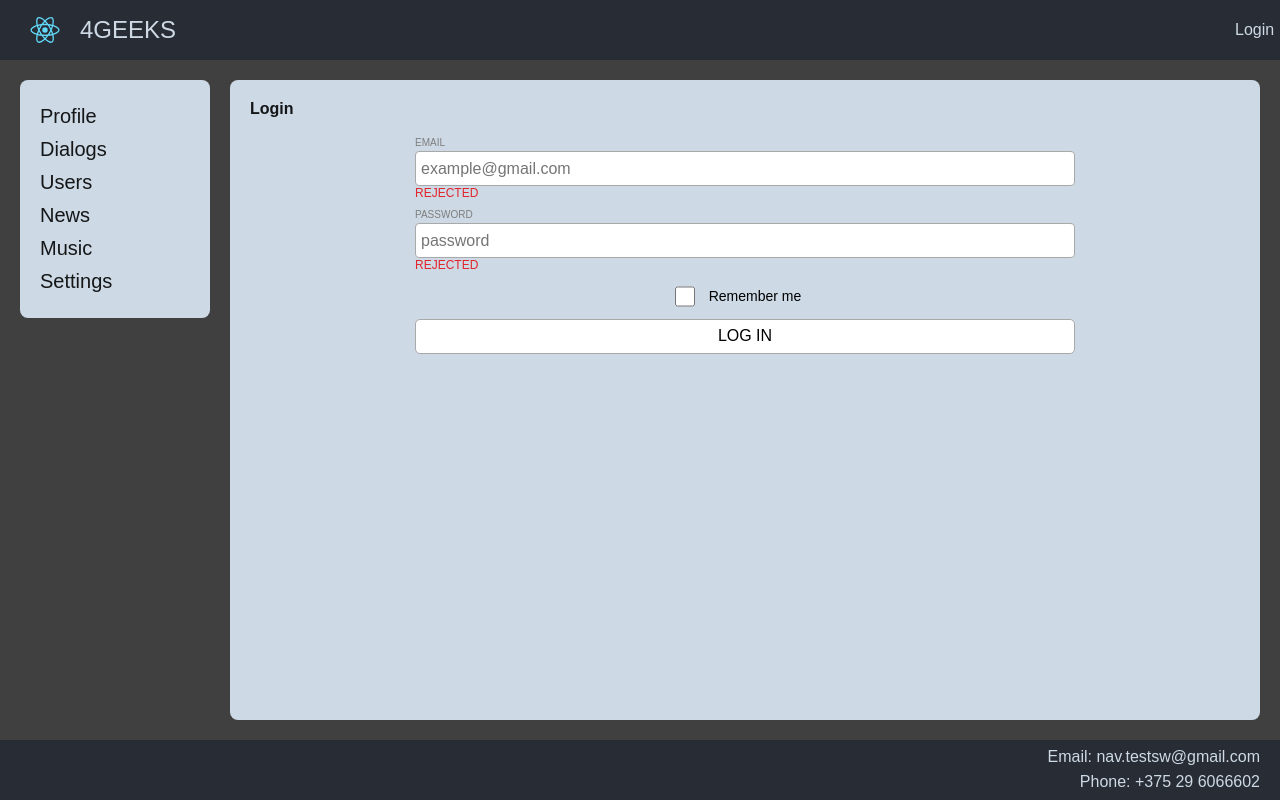
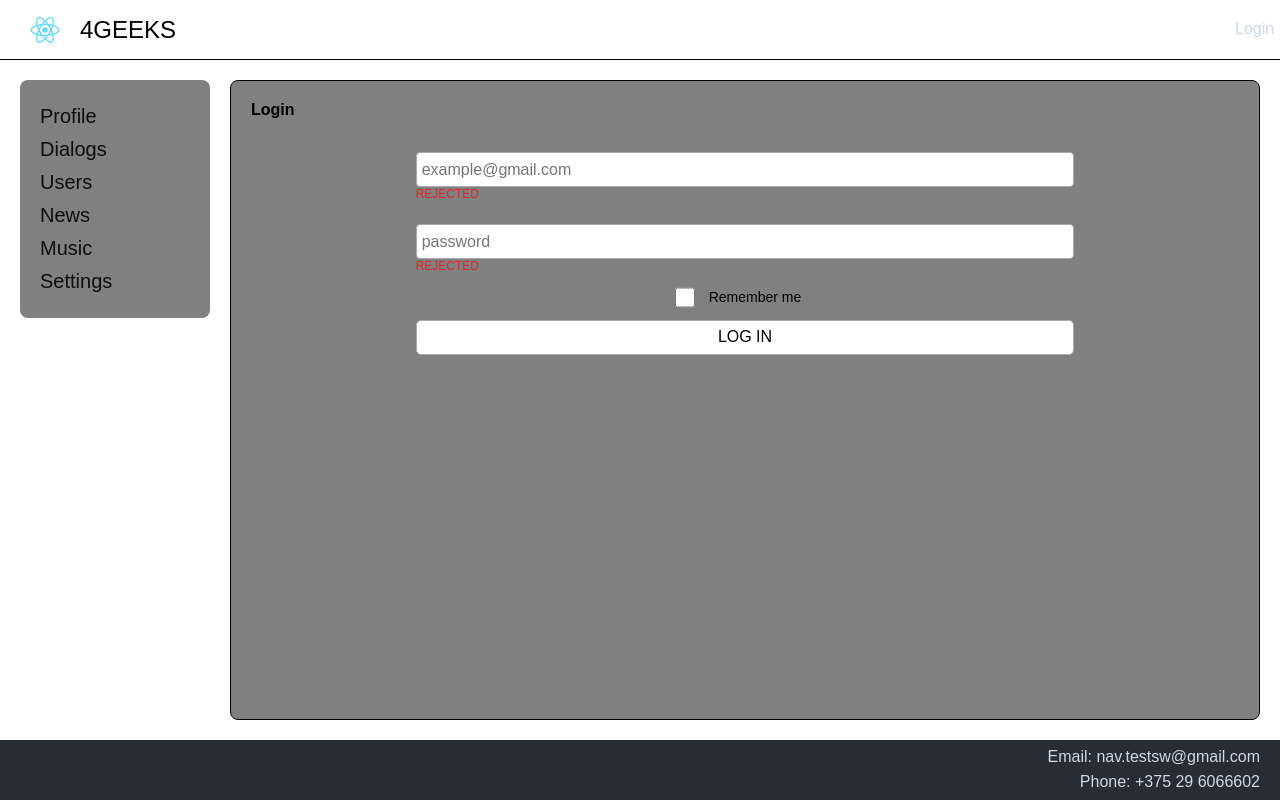
Before and after one commit to andreynav/social-network, a React (Create React App) app: page /login in a window 1280 px wide. Built offline with nearby package versions, Linux system fonts and the light colour scheme; no server answers.

Commit message:
98 add possibility to change app themes

```diff
--- a/src/components/app/App.js
+++ b/src/components/app/App.js
@@ -13,7 +13,7 @@ import {
     Loader
 } from "../index"
 import {connect, useDispatch} from "react-redux";
-import {initializeApp, selectIsInitialized} from "../../store/appReducer";
+import {initializeApp, selectIsInitialized, selectTheme} from "../../store/appReducer";
 import {compose} from "@reduxjs/toolkit";
 import styled from "styled-components";
 
@@ -61,6 +61,7 @@ function App(props) {
 
 const mapStateToProps = (state) => ({
     isInitialized: selectIsInitialized(state),
+    theme: selectTheme(state)
 });
 
 export default compose(
@@ -78,14 +79,17 @@ const AppWrapper = styled.div`
             "footer footer footer footer";
   font-family: sans-serif;
   font-size: 16px;
-  background-color: #404040;
+  background-color: ${props => props.theme.bgColorPrimary};
 `
 
 const ContentWrapper = styled.div`
   display: grid;
   margin: 20px 20px 20px 10px;
   padding: 20px;
+  border-style: solid;
+  border-width: 1px;
   border-radius: 8px;
-  background-color: #cdd9e5;
-  color: #000000e6;
+  border-color: ${props => props.theme.bgColorSecondaryBorder};
+  background-color: ${props => props.theme.bgColorSecondary};
+  color: ${props => props.theme.textColorPrimary};
 `
--- a/src/components/header/Header.jsx
+++ b/src/components/header/Header.jsx
@@ -1,10 +1,9 @@
 import React from "react";
-import style from './Header.module.css'
 import {logo} from "../../assets/index"
 import {Button} from "../index";
+import styled from "styled-components";
 
 export default function Header(props) {
-    const {headerWrapper, logoWrapper, title, loginWrapper} = style;
     const {isAuth, login, logout} = props;
     const loginButtonProps = {
         fontSize: '1rem',
@@ -15,14 +14,14 @@ export default function Header(props) {
     }
 
     return (
-        <header className={headerWrapper}>
-            <div className={logoWrapper}>
+        <HeaderWrapper>
+            <LogoWrapper>
                 <img src={logo} alt="logo"/>
-            </div>
-            <div className={title}>
+            </LogoWrapper>
+            <HeaderTitle>
                 <p>4GEEKS</p>
-            </div>
-            <div className={loginWrapper}>
+            </HeaderTitle>
+            <HeaderLoginWrapper>
                 {
                     isAuth ?
                         <div>
@@ -31,7 +30,68 @@ export default function Header(props) {
                         </div> :
                         <Button {...loginButtonProps}>Login</Button>
                 }
-            </div>
-        </header>
+            </HeaderLoginWrapper>
+        </HeaderWrapper>
     );
 }
+
+const HeaderWrapper = styled.header`
+  display: grid;
+  grid-template-columns: 50px 4fr 1fr;
+  grid-template-rows: 1fr;
+  align-items: center;
+  grid-area: header;
+  background-color: ${props => props.theme.bgColorPrimary};
+  color: ${props => props.theme.textColorPrimary};
+  padding: 0 20px;
+  border-bottom: 1px solid ${props => props.theme.bgColorSecondaryBorder};
+  // border-style: solid;
+  // border-color: ${props => props.theme.bgColorSecondaryBorder};
+`
+
+const LogoWrapper = styled.div`
+  display: grid;
+  grid-column: 1/2;
+  grid-row: 1/2;
+
+  & img {
+    justify-self: center;
+    align-self: center;
+    height: 50px;
+    width: 50px;
+  }
+`
+
+const HeaderTitle = styled.div`
+  font-size: 24px;
+  padding-left: 10px;
+  display: grid;
+  grid-column: 2/3;
+  grid-row: 1/2;
+  color: ${props => props.theme.textColorPrimary};
+
+  & > p {
+    justify-self: start;
+    align-self: center;
+  }
+
+`
+
+const HeaderLoginWrapper = styled.div`
+  display: grid;
+  grid-column: 3/4;
+  grid-row: 1/2;
+  justify-self: end;
+
+  & div {
+    display: grid;
+    grid-gap: 10px;
+    grid-template-columns: 1fr 1fr;
+  }
+
+  & p {
+    display: grid;
+    align-content: center;
+    color: ${props => props.theme.textColorSecondary};
+  }
+`
--- a/src/components/header/Header.module.css
+++ /dev/null
@@ -1,55 +0,0 @@
-.headerWrapper {
-    display: grid;
-    grid-template-columns: 50px 4fr 1fr;
-    grid-template-rows: 1fr;
-    align-items: center;
-    grid-area: header;
-    background-color: #282c34;
-    color: #cdd9e5;
-    padding: 0 20px;
-}
-
-.logoWrapper {
-    display: grid;
-    grid-column: 1/2;
-    grid-row: 1/2;
-}
-
-.logoWrapper > img {
-    justify-self: center;
-    align-self: center;
-    height: 50px;
-    width: 50px;
-}
-
-.title {
-    font-size: 24px;
-    padding-left: 10px;
-    display: grid;
-    grid-column: 2/3;
-    grid-row: 1/2;
-}
-
-.title > p {
-    justify-self: start;
-    align-self: center;
-}
-
-.loginWrapper {
-    display: grid;
-    grid-column: 3/4;
-    grid-row: 1/2;
-    justify-self: end;
-}
-
-.loginWrapper div {
-    display: grid;
-    grid-gap: 10px;
-    grid-template-columns: 1fr 1fr;
-}
-
-.loginWrapper p {
-    display: grid;
-    align-content: center;
-    color: #ffc300;
-}
--- a/src/components/navbar/Navbar.jsx
+++ b/src/components/navbar/Navbar.jsx
@@ -2,28 +2,55 @@ import React from "react";
 import {NavLink} from 'react-router-dom'
 import style from './Navbar.module.css'
 import {setActive} from "../../utils/utills";
+import styled from "styled-components";
 
 export default function Navbar() {
     return (
-        <nav className={style.navbarWrapper}>
-            <div className={style.item}>
+        <NavbarWrapper>
+            <NavbarItem>
                 <NavLink to='/profile' className={setActive(style.activeLink)}>Profile</NavLink>
-            </div>
-            <div className={style.item}>
+            </NavbarItem>
+            <NavbarItem>
                 <NavLink to='/massages' className={setActive(style.activeLink)}>Dialogs</NavLink>
-            </div>
-            <div className={style.item}>
+            </NavbarItem>
+            <NavbarItem>
                 <NavLink to='/users' className={setActive(style.activeLink)}>Users</NavLink>
-            </div>
-            <div className={style.item}>
+            </NavbarItem>
+            <NavbarItem>
                 <NavLink to='/news' className={setActive(style.activeLink)}>News</NavLink>
-            </div>
-            <div className={style.item}>
+            </NavbarItem>
+            <NavbarItem>
                 <NavLink to='/music' className={setActive(style.activeLink)}>Music</NavLink>
-            </div>
-            <div className={style.item}>
+            </NavbarItem>
+            <NavbarItem>
                 <NavLink to='/settings' className={setActive(style.activeLink)}>Settings</NavLink>
-            </div>
-        </nav>
+            </NavbarItem>
+        </NavbarWrapper>
     );
 }
+
+const NavbarWrapper = styled.nav`
+  display: grid;
+  grid-area: nav;
+  grid-column: 1;
+  margin: 20px 10px 0 20px;
+  padding: 20px;
+  border-radius: 8px;
+  align-self: start;
+  background-color: ${props => props.theme.bgColorSecondary};
+`
+
+const NavbarItem = styled.div`
+  margin: 5px 0;
+
+  & a {
+    font-size: 20px;
+    //color: #000000e6;
+    //  color: ${props => props.theme.textColorSecondary};
+    text-decoration: none;
+  }
+
+  // & a.activeLink {
+  //   color: ${props => props.theme.textColorSecondary};
+  // }
+`
--- a/src/components/navbar/Navbar.module.css
+++ b/src/components/navbar/Navbar.module.css
@@ -1,24 +1,3 @@
-.navbarWrapper {
-    display: grid;
-    grid-area: nav;
-    grid-column: 1;
-    margin: 20px 10px 0 20px;
-    padding: 20px;
-    border-radius: 8px;
-    background-color: #cdd9e5;
-    align-self: start;
-}
-
-.item {
-    margin: 5px 0;
-}
-
-.item a {
-    font-size: 20px;
-    color: #000000e6;
-    text-decoration: none;
-}
-
 a.activeLink {
     color: darkgrey;
 }
--- a/src/components/settings/Settings.jsx
+++ b/src/components/settings/Settings.jsx
@@ -1,15 +1,54 @@
-import React from "react";
+import React, {useContext} from "react";
 import {compose} from "@reduxjs/toolkit";
 import {withAuthRedirect} from "../hoc/withAuthRedirect";
+import {light, dark} from "../../styles/themes";
+import {selectTheme, setThemeAC} from "../../store/appReducer";
+import {connect, useDispatch} from "react-redux";
+import styled from "styled-components";
+import {ThemeContext} from "../../index";
 
-function Settings(props) {
+const Settings = () => {
+    const dispatch = useDispatch();
+    const {currentTheme, setCurrentTheme} = useContext(ThemeContext);
+
+    const onChange = () => {
+        currentTheme === "light" ? setCurrentTheme("dark") : setCurrentTheme("light");
+        dispatch(setThemeAC({theme: currentTheme}))
+    }
+
     return (
-        <div>
-            Settings
-        </div>
-    );
+        <SettingsWrapper>
+            <SettingTitle>Settings</SettingTitle>
+            <MainWrapper>
+                <ButtonTheme name="theme" onClick={onChange}>switch theme</ButtonTheme>
+            </MainWrapper>
+        </SettingsWrapper>
+    )
 }
 
+let mapStateToProps = (state) => ({
+    theme: selectTheme(state)
+});
+
 export default compose(
+    connect(mapStateToProps, {setThemeAC}),
     withAuthRedirect,
 )(Settings)
+
+const ButtonTheme = styled.button`
+  color: ${props => props.theme.textColor};
+`
+
+const SettingTitle = styled.div`
+  color: ${props => props.theme.textColor};
+`
+
+const SettingsWrapper = styled.div`
+  color: ${props => props.theme.textColor};
+  background-color: ${props => props.theme.bgColor};
+`
+
+const MainWrapper = styled.div`
+  color: ${props => props.theme.textColor};
+  background-color: ${props => props.theme.bgColor};
+`
--- a/src/index.js
+++ b/src/index.js
@@ -1,19 +1,30 @@
-import React from "react";
+import React, {createContext, useState} from "react";
 import ReactDOM from "react-dom/client";
 import {BrowserRouter} from "react-router-dom";
 import {App} from "../src/components/index";
 import store from './store/store'
 import {Provider} from 'react-redux'
 import {GlobalStyles} from "../src/components/index";
+import {ThemeProvider} from 'styled-components'
+import {light, dark} from "./styles/themes";
+
+export const ThemeContext = createContext();
 
 const RootComponent = () => {
+    const [currentTheme, setCurrentTheme] = useState("light")
+    const theme = currentTheme === "light" ? light : dark
+
     return (
         // <React.StrictMode>
         <Provider store={store}>
-            <GlobalStyles/>
-            <BrowserRouter>
-                <App/>
-            </BrowserRouter>
+            <ThemeContext.Provider value={{ currentTheme, setCurrentTheme }}>
+            <ThemeProvider theme={theme}>
+                <GlobalStyles/>
+                <BrowserRouter>
+                    <App />
+                </BrowserRouter>
+            </ThemeProvider>
+            </ThemeContext.Provider>
         </Provider>
         // </React.StrictMode>
     )
--- a/src/store/appReducer.js
+++ b/src/store/appReducer.js
@@ -5,6 +5,7 @@ const initialState = {
     isInitialized: false,
     status: null,
     error: null,
+    theme: 'dark'
 }
 
 export const initializeApp = createAsyncThunk(
@@ -28,6 +29,10 @@ const appSlice = createSlice({
     reducers: {
         initializeAppAC(state) {
             state.isInitialized = true;
+            state.theme = 'dark' // get from localstorage
+        },
+        setThemeAC(state, action) {
+            state.theme = action.payload.theme
         }
     },
     extraReducers: {
@@ -49,6 +54,8 @@ const appSlice = createSlice({
 
 export const selectIsInitialized = state => state.app.isInitialized;
 
-export const {initializeAppAC} = appSlice.actions;
+export const selectTheme = state => state.app.theme;
+
+export const {initializeAppAC, setThemeAC} = appSlice.actions;
 
 export default appSlice.reducer;
--- /dev/null
+++ b/src/styles/themes.js
@@ -0,0 +1,21 @@
+export const light = {
+    bgColorPrimary: '#fff',
+    bgColorSecondary: 'gray',
+    textColorPrimary: 'black',
+    textColorSecondary: 'green',
+}
+
+export const dark = {
+    bgColorPrimary: '#22272e',
+    bgColorSecondary: '#2d333b',
+    bgColorSecondaryBorder: '#444c56',
+    textColorPrimary: '#adbac7',
+    textColorSecondary: '#ffc300'
+}
+
+// app wrapper
+// background-color: #404040; //#404040
+// contentwrapper
+// background-color: #cdd9e5;
+// color
+//color: #000000e6;
```
Also changed, not shown: src/components/settings/Settings.module.css (deleted).
